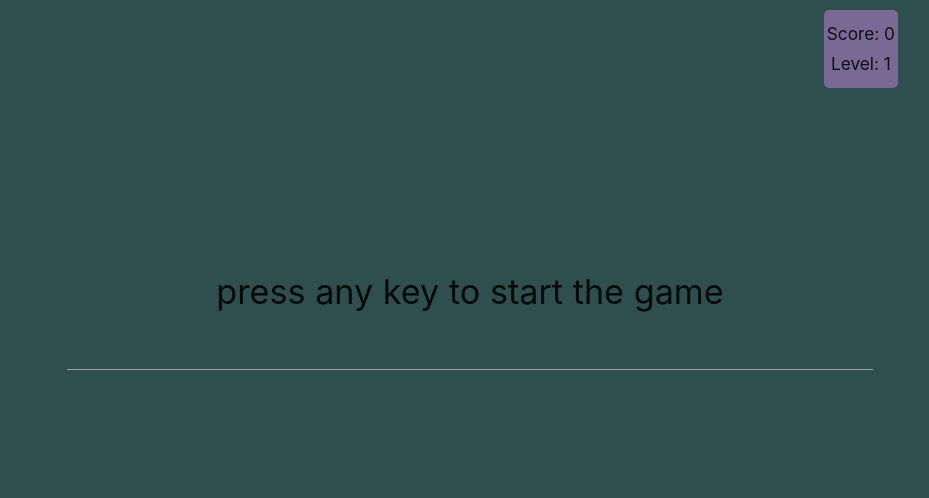
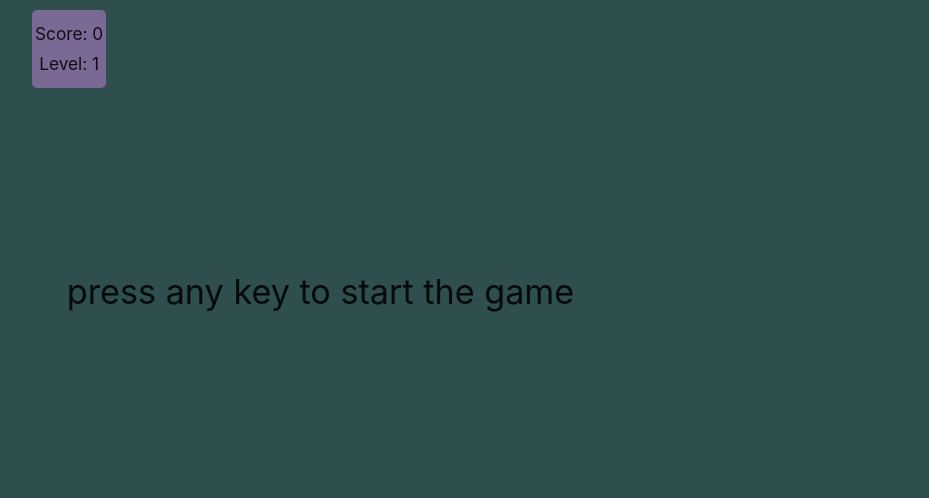
Before and after one commit to marinacor1/typrr-burn, a website: page index.html in a window 1280 px wide. Shown: the whole page, without its empty margins (170-1099 px from the left). Drawn offline with nearby package versions, Linux system fonts and the light colour scheme.

Commit message:
The input field is hidden

```diff
--- a/app.css
+++ b/app.css
@@ -35,34 +35,44 @@ canvas {
 }
 
 #background {
-	z-index: 0;
+	z-index: 1;
 }
 
 #birdWindow {
-	z-index: 1;
+	z-index: 2;
 }
 
 #stats {
+	top: 0;
+	left: 300;
 	margin-top: 10px;
-	margin-right: 20px;
+	margin-left: 10px;
 	padding: 3px;
-	position: relative;
-	float: right;
-	top: 0;
+	position: absolute;
 	background-color: rgba(212, 133, 233, 0.45);
 	text-align: center;
 	border-radius: 5px;
-	z-index: 2;
+	z-index: 3;
 }
 
-#typing-div {
-	z-index: 3;
+#text-div {
+	z-index: 4;
+}
+
+input,
+input:focus {
+	border-bottom: 0px solid transparent !important;
+	width: 0px !important;
+	color: transparent !important;
+
+}
+
+
+
+.typing-div {
 	position: absolute;
 	margin: 0 auto;
 	margin-top: 250px;
-	width: 90%;
-	/*height: 0%;*/
-	/*bottom: 25%;*/
 	left: 5%;
 	text-align: center;
 }
--- a/index.html
+++ b/index.html
@@ -14,15 +14,17 @@
       </canvas>
       <canvas id="birdWindow" width="600" height="400">
       </canvas>
-      <div id="stats">
+      <div id="stats" width="600" height="400">
         <h6>Score: <span id="score">0</span></h6>
         <h6>Level: <span id="level">1</span></h6>
         <h6 id="stats-message"></h6>
       </div>
-      <div id="typing-div">
+      <div class="typing-div" id="text-div" width="600" height="400">
         <h4 id="challenge-text">press any key to start the game</h4>
-        <!-- <input id="player-input" style="background-color: #2f4f4f; color: #2f4f4f; border-width: 0px; border-image-width: 10px;" type="text" name="input-text" value=""> -->
         <input class="" id="player-input" type="text" name="input-text" value="">
+      </div>
+      <div class="typing-div" id="input-div" width="600" height="400">
+        <input id="player-input" type="text" name="input-text" value="">
       </div>
     </div>
     <!-- <br> -->
```
